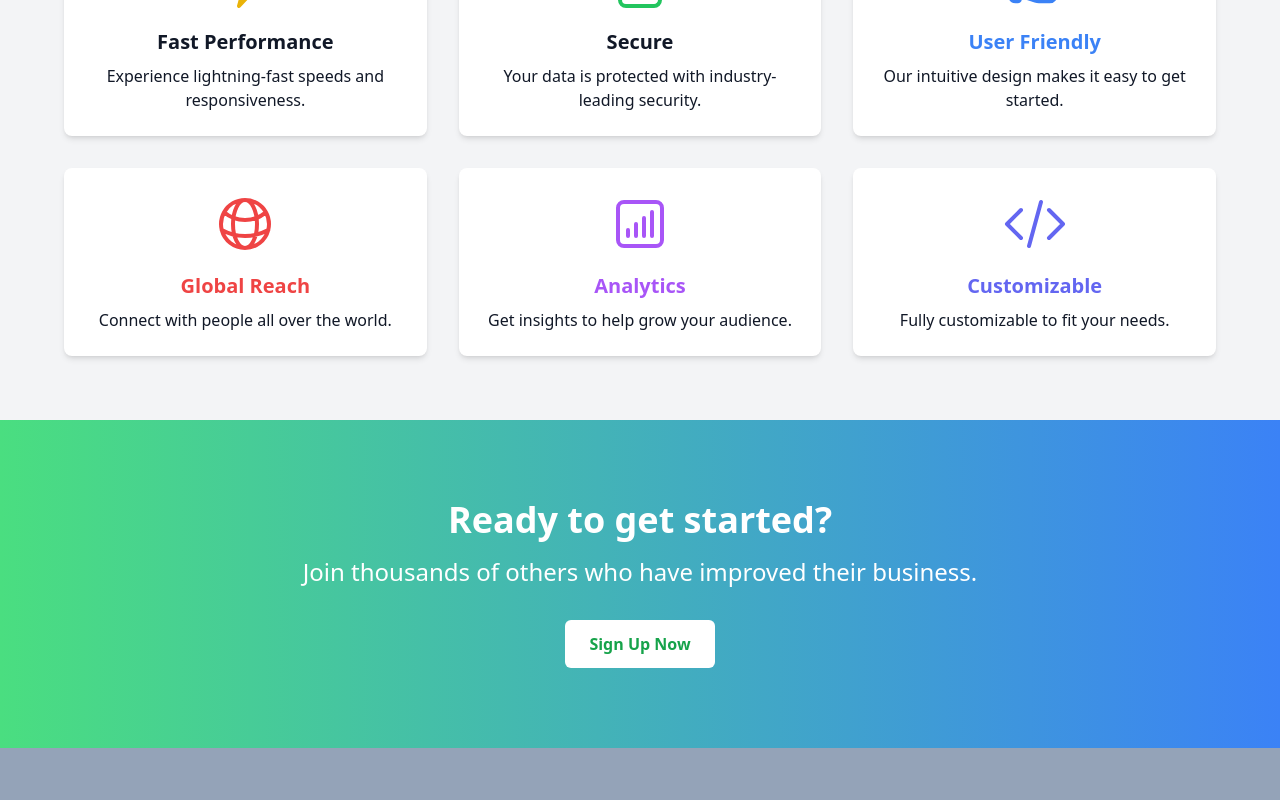
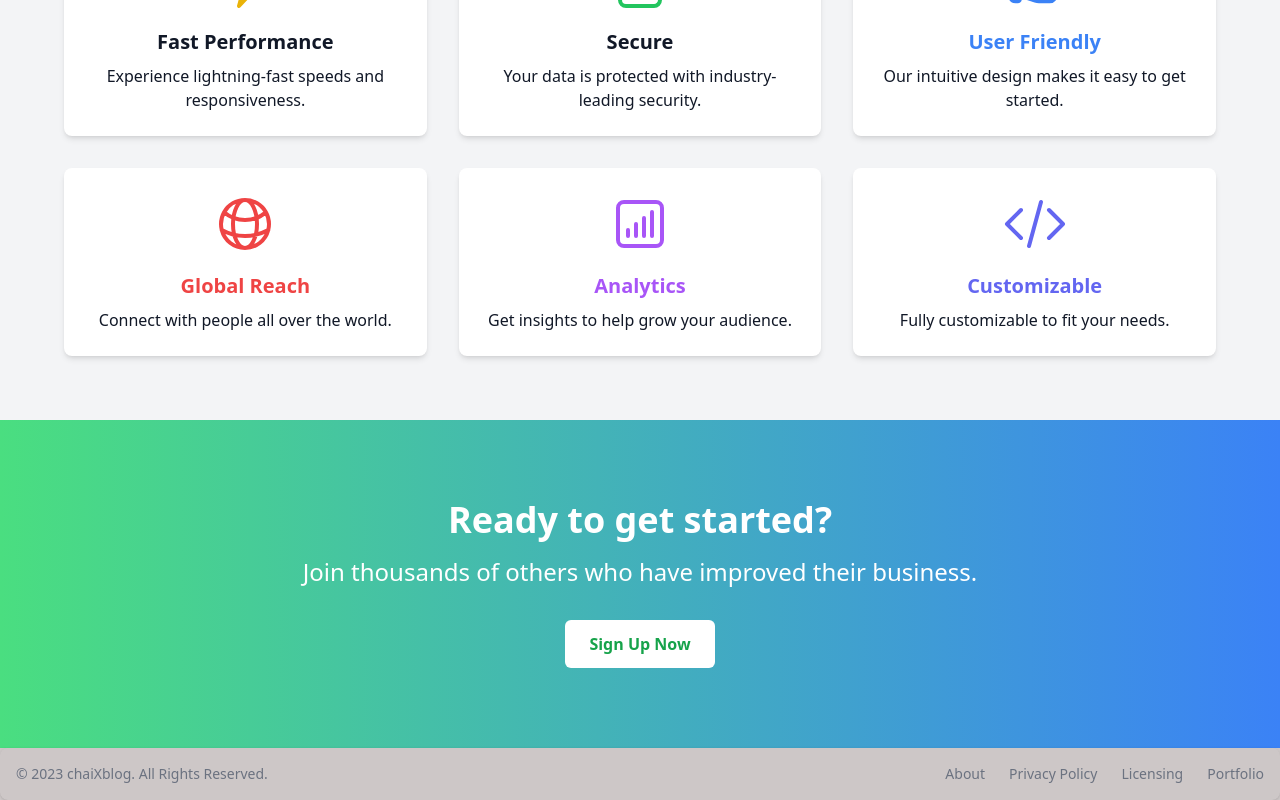
Before and after one commit to git-dhanji/chaiXblog, a React (Vite) app: page / in a window 1280 px wide. Shown: the part 712-1512 px from the top of the page. Before the commit the page ends 1460 px from the top, so only its background shows below. Built offline with nearby package versions, Linux system fonts and the light colour scheme; no server answers.

Commit message:
add footer for testing

```diff
--- a/src/App.jsx
+++ b/src/App.jsx
@@ -50,7 +50,9 @@ function App() {
 
 
       {/* TODO: Fix Footer Section  */}
-
+        <footer>
+          <Footer />
+        </footer>
       </div>
     </div>
   ) : null;
```
